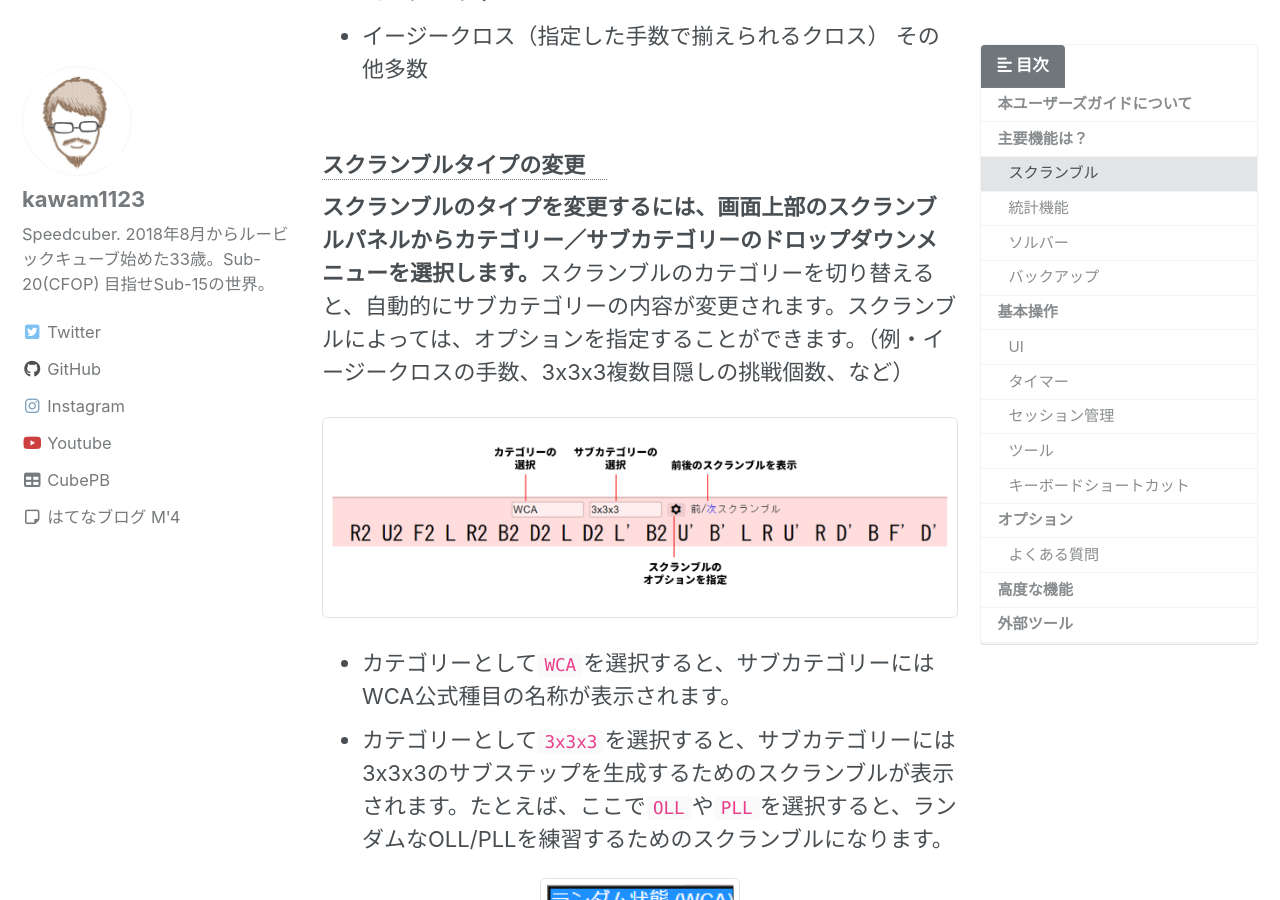
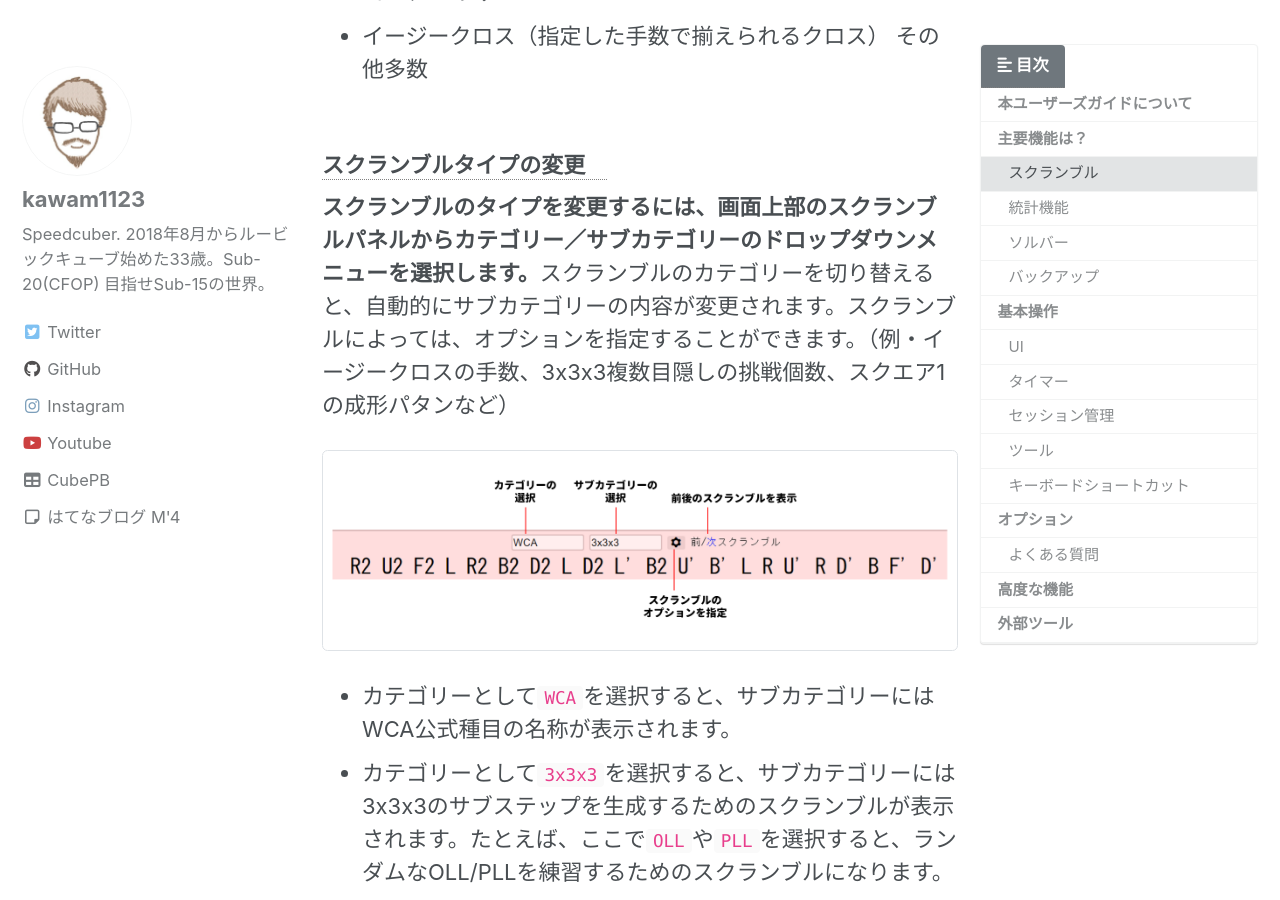
Before and after one commit to kawam1123/kawam1123.github.io, a Jekyll site: the page built from _posts/csTimer/2020-05-24-cstimer-unofficial-usersguide.md, in a window 1280 px wide and 900 px high, scrolled down 3699 px. Built offline with Jekyll 4.4.1, drawn with Linux system fonts in a browser that asks for light colours; cached includes are drawn as plain includes; nearby versions of some CDN libraries; some web fonts are replaced.

Commit message:
スクエア1の成形パタンについて追記

```diff
--- a/_posts/csTimer/2020-05-24-cstimer-unofficial-usersguide.md
+++ b/_posts/csTimer/2020-05-24-cstimer-unofficial-usersguide.md
@@ -120,7 +120,7 @@ csTimerは、**全てのWCA公式種目のスクランブルに対応(WCA準拠
 その他多数
 
 #### スクランブルタイプの変更
-**スクランブルのタイプを変更するには、画面上部のスクランブルパネルからカテゴリー／サブカテゴリーのドロップダウンメニューを選択します。**スクランブルのカテゴリーを切り替えると、自動的にサブカテゴリーの内容が変更されます。スクランブルによっては、オプションを指定することができます。（例・イージークロスの手数、3x3x3複数目隠しの挑戦個数、など）
+**スクランブルのタイプを変更するには、画面上部のスクランブルパネルからカテゴリー／サブカテゴリーのドロップダウンメニューを選択します。**スクランブルのカテゴリーを切り替えると、自動的にサブカテゴリーの内容が変更されます。スクランブルによっては、オプションを指定することができます。（例・イージークロスの手数、3x3x3複数目隠しの挑戦個数、スクエア1の成形パタンなど）
 
 ![](/assets/img/cstimer/cstimer_scramble_panel.png){:width="800px" height="auto" class="img-responsive align-center img-thumbnail"}
 
```
